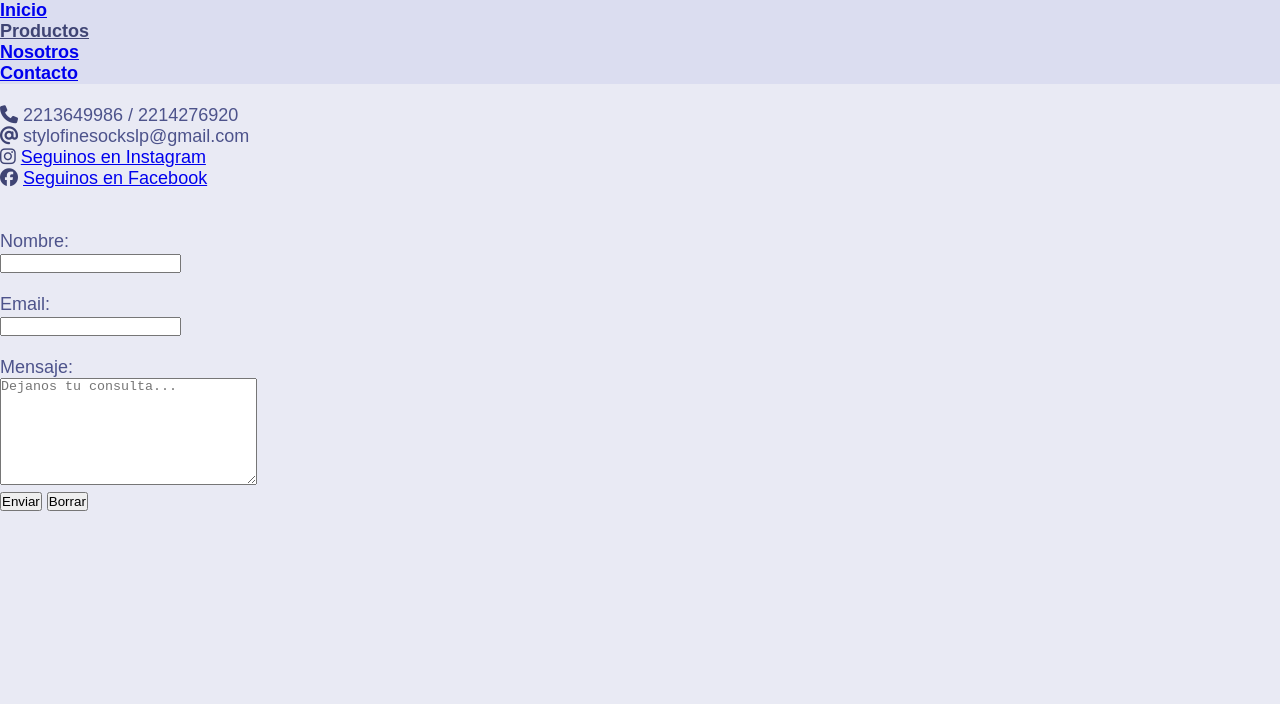
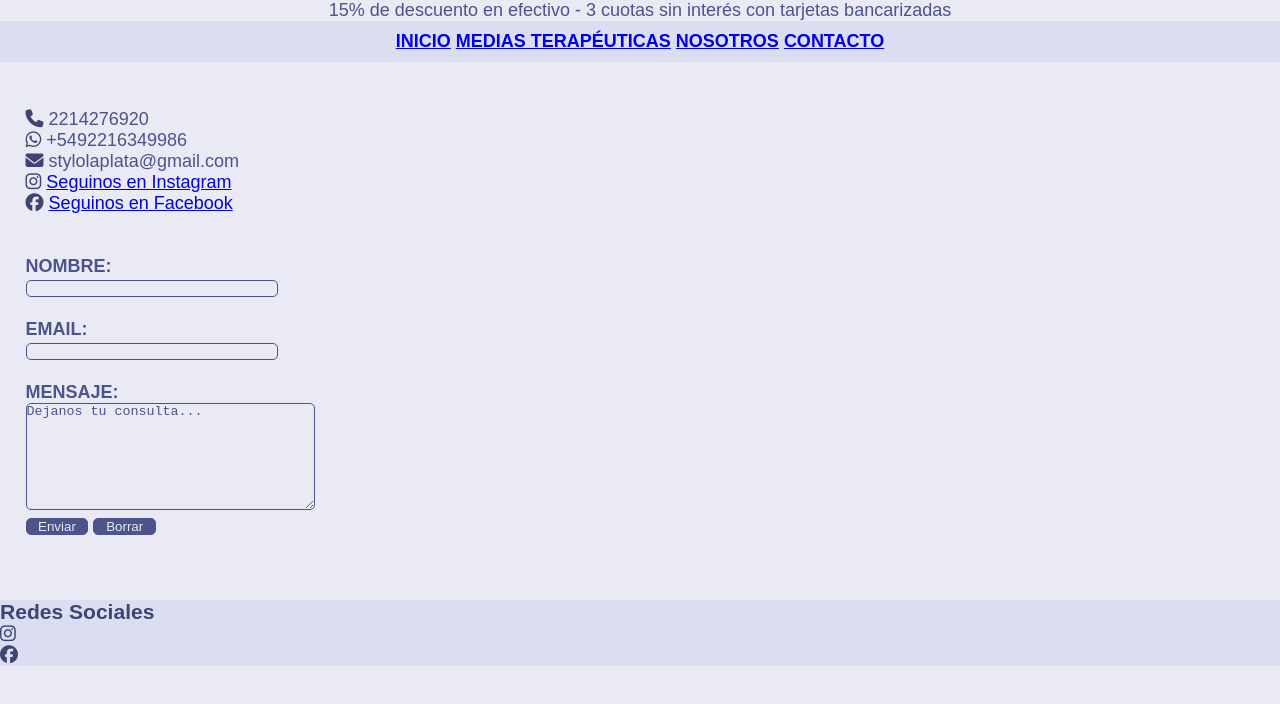
Before and after one commit to MalenaAlverde/PaginaStylo, a plain HTML site: page contacto.html in a window 1280 px wide. Drawn offline with Linux system fonts and the light colour scheme; a web font is replaced by a local one.

Commit message:
práctica de márgenes y bordes

```diff
--- a/contacto.html
+++ b/contacto.html
@@ -8,17 +8,22 @@
     <script src="https://kit.fontawesome.com/fcbd091d12.js" crossorigin="anonymous"></script>
 </head>
 <body>
+    <div>
+        <p>15% de descuento en efectivo - 3 cuotas sin interés con tarjetas bancarizadas</p>
+    </div>
     <nav>
         <ul>
-            <li><b><a href="index.html">Inicio</a></b></li>
-            <li><b><u>Productos</u></b></li>
-            <li><b><a href="nosotros.html">Nosotros</a></b></li>
-            <li><b><a href="contacto.html">Contacto</a></b></li>
+            <li><b><a href="index.html">INICIO</a></b></li>
+            <li><b><a href="mediasterapéuticas.html">MEDIAS TERAPÉUTICAS</a></b></li>
+            <li><b><a href="nosotros.html">NOSOTROS</a></b></li>
+            <li><b><a href="contacto.html">CONTACTO</a></b></li>
         </ul>
     </nav>
     <br>
-    <div class="cajas"><i class="fa-solid fa-phone" style="color: #3f4474;"></i>  2213649986 / 2214276920 <br>
-        <i class="fa-solid fa-at" style="color: #3f4474;"></i>  stylofinesockslp@gmail.com <br>
+    <div class="cajas">
+        <i class="fa-solid fa-phone" style="color: #3f4474;"></i> 2214276920 <br>
+        <i class="fa-brands fa-whatsapp" style="color: #3f4474;"></i> +5492216349986 <br>
+        <i class="fa-solid fa-envelope" style="color: #3f4474;"></i> stylolaplata@gmail.com <br>
         <i class="fa-brands fa-instagram" style="color: #3f4474;"></i> <a href="https://www.instagram.com/stylo.laplata/?hl=es-la" target="_blank">Seguinos en Instagram</a> <br>
         <i class="fa-brands fa-facebook" style="color: #3f4474;"></i> <a href="https://www.facebook.com/profile.php?id=100054909783162" target="_blank">Seguinos en Facebook</a>
     </div> <br><br>
@@ -26,15 +31,25 @@
 
     <main>
             <form action="colecta.html">
-                <label for="text">Nombre:</label> <br>
+                <label for="text"><b>NOMBRE:</b></label> <br>
                 <input type="text" maxlength="10"> <br> <br>
-                <label for="email">Email:</label> <br>
+                <label for="email"><b>EMAIL:</b></label> <br>
                 <input type="email"> <br> <br>
-                Mensaje: <br>
-                <textarea name="Mensaje" rows="7" cols="30" placeholder="Dejanos tu consulta..."></textarea> <br>
-                <input type="submit" value="Enviar">
-                <input type="reset" value="Borrar">
+                <b>MENSAJE:</b> <br>
+                <textarea name="Mensaje" rows="7" cols="34" placeholder="Dejanos tu consulta..."></textarea> <br>
+                <input type="submit" value="Enviar" id="boton">
+                <input type="reset" value="Borrar" id="boton">
             </form>
     </main>
+
+    <footer>
+        <h3>
+            Redes Sociales
+        </h3>
+        <ul>
+                <li><a href="https://www.instagram.com/stylo.laplata/?hl=es-la" target="_blank"><i class="fa-brands fa-instagram" style="color: #3f4474;"></i></a></li>
+                <li><a href="https://www.facebook.com/profile.php?id=100054909783162" target="_blank"><i class="fa-brands fa-facebook" style="color: #3f4474;"></i></a></li>
+        </ul>
+    </footer>
 </body>
 </html>
--- a/style.css
+++ b/style.css
@@ -6,35 +6,98 @@
 }
 
 header {
+    width: 100%;
     font-size:xx-large;
     color: #373c66;
+}
+
+div {
+    text-align: center;
+    color: #4d538b;
 }
 
 body {
     background-color: #e9eaf4;
     font-family: "Afacad Flux", sans-serif;
     font-size:large;
-    color:#4c5f6c;
     color: #4d538b;
 }
 
 nav {
     color: #3f4474;
     background-color: #dbddf0;
+    position: sticky;
+    text-align: center;
+    padding: 10px;
+}
+
+nav ul {
+    list-style-type:none;
+}
+
+nav li {
+    display: inline;
 }
 
 footer {
     background-color: #dbddf0;
+    margin-top: 5%;
 }
 
-h2 {
-    color: #3f4474;
+h1 {
+    text-align: center;
 }
 
-h3{
+h2 , h3 {
     color: #3f4474;
 }
 
 .cajas {
     display: block;
+    text-align: left;
+    margin-left: 2%;
+    margin-top: 2%;
 }
+
+#nosotros {
+    text-align: center;
+    width: 80%;
+    margin-left: auto;
+    margin-right: auto;
+    margin-top: 2%;
+}
+
+section {
+    text-align: center;
+}
+
+main {
+    margin-left: 2%;
+}
+
+input {
+    border-style: solid;
+    border-color: #4d538b;
+    border-radius: 5px;
+    border-width: 1px;
+    background-color: #e9eaf4;
+    width: 20%;
+}
+
+textarea {
+    border-style: solid;
+    border-color: #4d538b;
+    border-radius: 5px;
+    border-width: 1px;
+    background-color: #e9eaf4;
+}
+
+::placeholder {
+    color: #4d538b;
+}
+
+#boton {
+    width: 5%;
+    background-color: #4d538b;
+    color: #e9eaf4;
+}
```
Also changed, not shown: index.html (+10 -18 lines), nosotros.html (+26 -9 lines).
